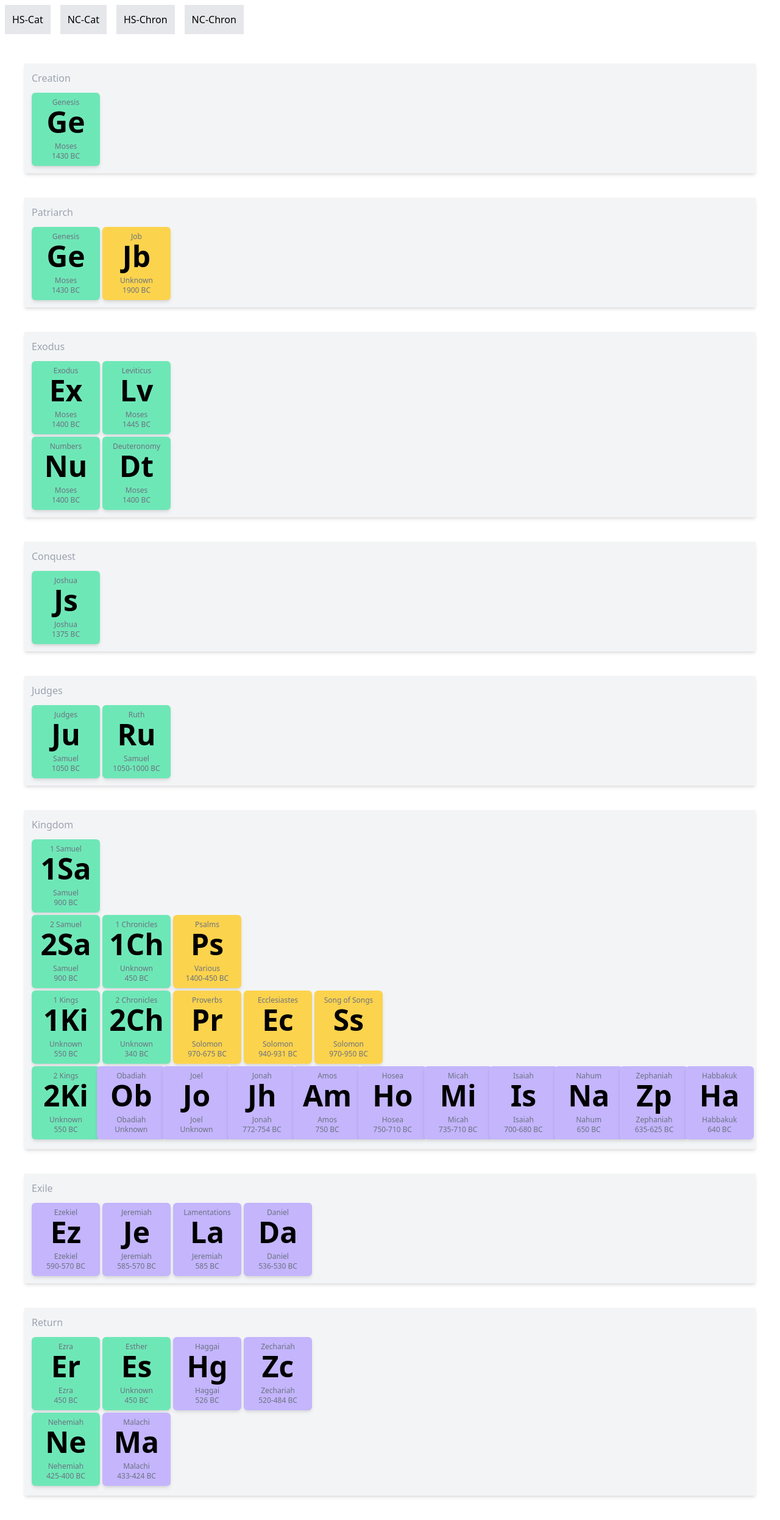
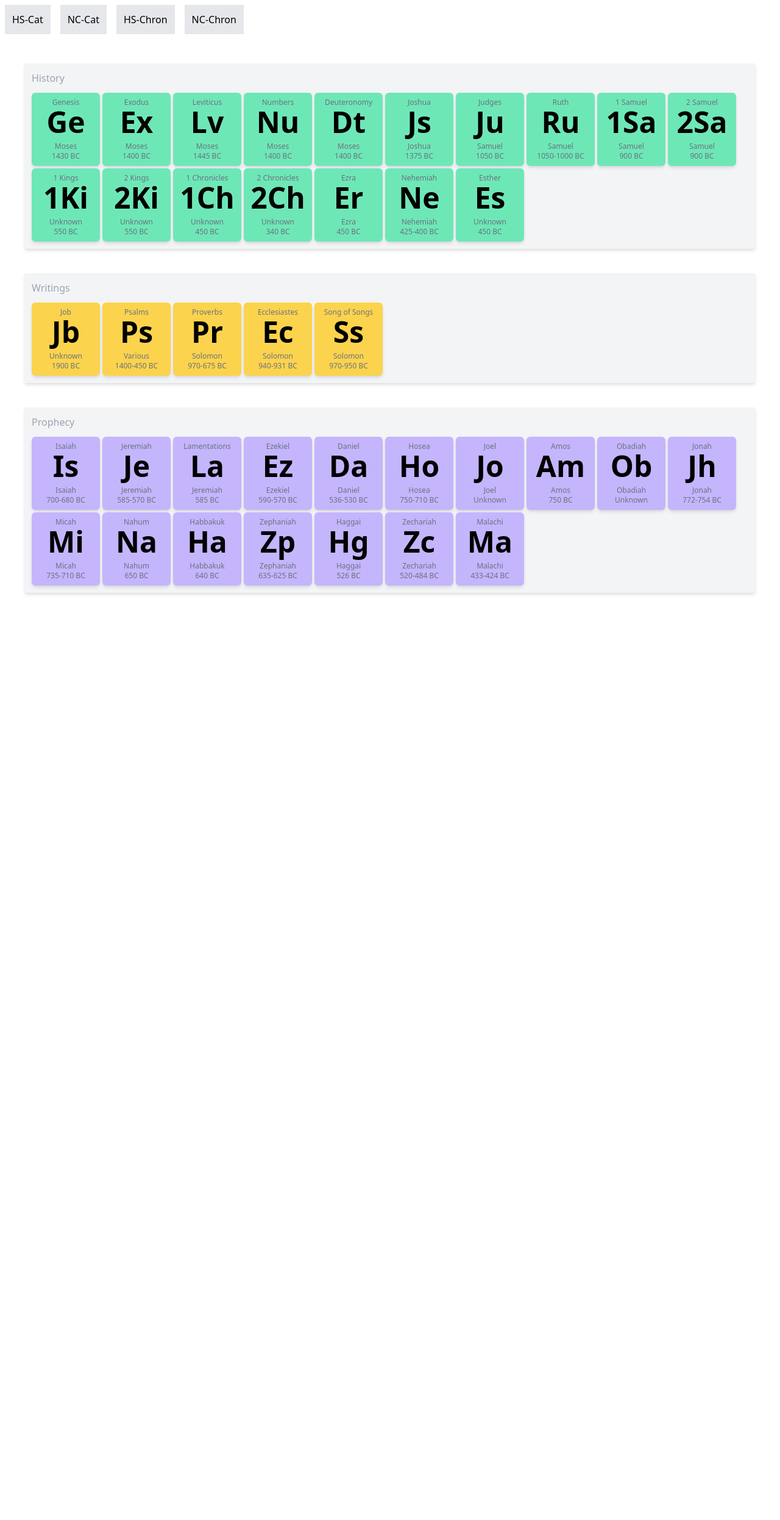
Before and after one commit to robkreisel/the-bible, a React (Create React App) app: page / in a window 1280 px wide. Shown: the whole page at 61% size. After the commit the page ends 1012 px from the top, so only its background shows below. Built offline with nearby package versions, Linux system fonts and the light colour scheme.

Commit message:
Added nav functionality

```diff
--- a/src/App.js
+++ b/src/App.js
@@ -3,23 +3,77 @@ import "./App.css";
 import OTDetails from "./components/OTDetails";
 import NTDetails from "./components/NTDetails";
 import OTChronological from "./components/OTChronological";
-import Nav from "./components/Nav";
+// import Nav from "./components/Nav";
 
-function App() {
-  return (
-    <div>
-      <Nav />
-      <div className="hidden">
-        <OTDetails />
+class App extends React.Component {
+  constructor(props) {
+    super(props);
+    this.handleClick = this.handleClick.bind(this);
+    this.state = { bookList: "HsCat" };
+  }
+
+  handleClick(e) {
+    this.setState({ bookList: e.target.value });
+  }
+
+  render() {
+    const bookList = this.state.bookList;
+    let displayedBookList;
+
+    switch (bookList) {
+      case "HsCat":
+        displayedBookList = <OTDetails />;
+        break;
+      case "HsChron":
+        displayedBookList = <OTChronological />;
+        break;
+      case "NcCat":
+        displayedBookList = <NTDetails />;
+        break;
+      case "NcChron":
+        displayedBookList = <NTDetails />;
+        break;
+      default:
+        displayedBookList = <OTDetails />;
+    }
+
+    return (
+      <div>
+        {/* <Nav /> */}
+        <div>
+          <button
+            className="rounded-none bg-gray-200 p-3 m-2"
+            value="HsCat"
+            onClick={this.handleClick}
+          >
+            HS-Cat
+          </button>
+          <button
+            className="rounded-none bg-gray-200 p-3 m-2"
+            value="NcCat"
+            onClick={this.handleClick}
+          >
+            NC-Cat
+          </button>
+          <button
+            className="rounded-none bg-gray-200 p-3 m-2"
+            value="HsChron"
+            onClick={this.handleClick}
+          >
+            HS-Chron
+          </button>
+          <button
+            className="rounded-none bg-gray-200 p-3 m-2"
+            value="NcChron"
+            onClick={this.handleClick}
+          >
+            NC-Chron
+          </button>
+        </div>
+        {displayedBookList}
       </div>
-      <div className="hidden">
-        <NTDetails />
-      </div>
-      <div className="block">
-        <OTChronological />
-      </div>
-    </div>
-  );
+    );
+  }
 }
 
 export default App;
--- a/src/components/Nav.jsx
+++ b/src/components/Nav.jsx
@@ -3,7 +3,12 @@ import React from "react";
 export default function Nav() {
   return (
     <div>
-      <button className="rounded-none bg-gray-200 p-3 m-2">HS-Cat</button>
+      <button
+        className="rounded-none bg-gray-200 p-3 m-2"
+        // onClick={handleClick}
+      >
+        HS-Cat
+      </button>
       <button className="rounded-none bg-gray-200 p-3 m-2">NC-Cat</button>
       <button className="rounded-none bg-gray-200 p-3 m-2">HS-Chron</button>
       <button className="rounded-none bg-gray-200 p-3 m-2">NC-Chron</button>
--- a/src/components/OTChronological.jsx
+++ b/src/components/OTChronological.jsx
@@ -1,24 +1,37 @@
 import React from "react";
 import Book from "./Book";
-import data from '../data/otBookInformation';
-
+import data from "../data/otBookInformation";
 
 export default function OTChronological() {
-
-    const kingdomR2Symbols = ['2Sa', '1Ch', 'Ps'];
-    const kingdomR3Symbols = ['1Ki', '2Ch', 'Pr', 'Ec', 'Ss'];
-    const kingdomR4Symbols = ['2Ki', 'Ob', 'Jo', 'Jh', 'Am', 'Ho', 'Mi', 'Is', 'Na', 'Zp', 'Ha'];
-    const exileSymbols = ['Ez', 'Je', 'La', 'Da'];
-    const returnR1Symbols = ['Er', 'Es', 'Hg', 'Zc'];
-    const returnR2Symbols = ['Ne', 'Ma'];
-
+  const kingdomR2Symbols = ["2Sa", "1Ch", "Ps"];
+  const kingdomR3Symbols = ["1Ki", "2Ch", "Pr", "Ec", "Ss"];
+  const kingdomR4Symbols = [
+    "2Ki",
+    "Ob",
+    "Jo",
+    "Jh",
+    "Am",
+    "Ho",
+    "Mi",
+    "Is",
+    "Na",
+    "Zp",
+    "Ha",
+  ];
+  const exileSymbols = ["Ez", "Je", "La", "Da"];
+  const returnR1Symbols = ["Er", "Es", "Hg", "Zc"];
+  const returnR2Symbols = ["Ne", "Ma"];
 
   return (
     <div>
       <div className="m-3 p-3 md:m-10 bg-gray-100 shadow-md overflow-hidden">
         <div className="mb-3 text-gray-400">Creation</div>
         <div className="flex flex-wrap gap-1">
-                    {data.filter(function (book) { return book.era.includes("creation"); }).map((book) => (
+          {data
+            .filter(function (book) {
+              return book.era.includes("creation");
+            })
+            .map((book) => (
               <Book book={book} key={book.symbol} />
             ))}
         </div>
@@ -27,7 +40,11 @@ export default function OTChronological() {
         <div className="mb-3 text-gray-400">Patriarch</div>
         <div className="flex">
           <div className="grid grid-cols-2 gap-1">
-                        {data.filter(function (book) { return book.era.includes("patriarch"); }).map((book) => (
+            {data
+              .filter(function (book) {
+                return book.era.includes("patriarch");
+              })
+              .map((book) => (
                 <Book book={book} key={book.symbol} />
               ))}
           </div>
@@ -37,7 +54,11 @@ export default function OTChronological() {
         <div className="mb-3 text-gray-400">Exodus</div>
         <div className="flex">
           <div className="grid grid-rows-2 grid-cols-2 gap-1">
-                        {data.filter(function (book) { return book.era.includes("exodus"); }).map((book) => (
+            {data
+              .filter(function (book) {
+                return book.era.includes("exodus");
+              })
+              .map((book) => (
                 <Book book={book} key={book.symbol} />
               ))}
           </div>
@@ -46,7 +67,11 @@ export default function OTChronological() {
       <div className="m-3 p-3 md:m-10 bg-gray-100 shadow-md overflow-hidden">
         <div className="mb-3 text-gray-400">Conquest</div>
         <div className="flex flex-wrap gap-1">
-                    {data.filter(function (book) { return book.era.includes("conquest"); }).map((book) => (
+          {data
+            .filter(function (book) {
+              return book.era.includes("conquest");
+            })
+            .map((book) => (
               <Book book={book} key={book.symbol} />
             ))}
         </div>
@@ -55,7 +80,11 @@ export default function OTChronological() {
         <div className="mb-3 text-gray-400">Judges</div>
         <div className="flex">
           <div className="grid grid-cols-2 gap-1">
-                        {data.filter(function (book) { return book.era.includes("judges"); }).map((book) => (
+            {data
+              .filter(function (book) {
+                return book.era.includes("judges");
+              })
+              .map((book) => (
                 <Book book={book} key={book.symbol} />
               ))}
           </div>
@@ -64,26 +93,51 @@ export default function OTChronological() {
       <div className="m-3 p-3 md:m-10 bg-gray-100 shadow-md overflow-hidden">
         <div className="mb-3 text-gray-400">Kingdom</div>
         <div className="pb-1">
-                    <Book book={data.find(function (book) { return book.symbol === "1Sa" })} />
+          <Book
+            book={data.find(function (book) {
+              return book.symbol === "1Sa";
+            })}
+          />
         </div>
         <div className="flex pb-1">
           <div className="grid grid-cols-5 gap-1">
             {kingdomR2Symbols.map(function (symbol) {
-                            return <Book book={data.find(function (book) { return book.symbol === symbol })} />
+              return (
+                <Book
+                  book={data.find(function (book) {
+                    return book.symbol === symbol;
+                  })}
+                  //   key={book.symbol}
+                />
+              );
             })}
           </div>
         </div>
         <div className="flex pb-1">
           <div className="grid grid-cols-5 gap-1">
             {kingdomR3Symbols.map(function (symbol) {
-                            return <Book book={data.find(function (book) { return book.symbol === symbol })} />
+              return (
+                <Book
+                  book={data.find(function (book) {
+                    return book.symbol === symbol;
+                  })}
+                  //   key={book.symbol}
+                />
+              );
             })}
           </div>
         </div>
         <div className="flex pb-1">
           <div className="grid grid-cols-11 gap-1">
             {kingdomR4Symbols.map(function (symbol) {
-                            return <Book book={data.find(function (book) { return book.symbol === symbol })} />
+              return (
+                <Book
+                  book={data.find(function (book) {
+                    return book.symbol === symbol;
+                  })}
+                  //   key={book.symbol}
+                />
+              );
             })}
           </div>
         </div>
@@ -92,7 +146,14 @@ export default function OTChronological() {
         <div className="mb-3 text-gray-400">Exile</div>
         <div className="flex flex-wrap gap-1">
           {exileSymbols.map(function (symbol) {
-                        return <Book book={data.find(function (book) { return book.symbol === symbol })} />
+            return (
+              <Book
+                book={data.find(function (book) {
+                  return book.symbol === symbol;
+                })}
+                // key={book.symbol}
+              />
+            );
           })}
         </div>
       </div>
@@ -101,14 +162,28 @@ export default function OTChronological() {
         <div className="flex pb-1">
           <div className="grid grid-cols-5 gap-1">
             {returnR1Symbols.map(function (symbol) {
-                            return <Book book={data.find(function (book) { return book.symbol === symbol })} />
+              return (
+                <Book
+                  book={data.find(function (book) {
+                    return book.symbol === symbol;
+                  })}
+                  //   key={book.symbol}
+                />
+              );
             })}
           </div>
         </div>
         <div className="flex pb-1">
           <div className="grid grid-cols-5 gap-1">
             {returnR2Symbols.map(function (symbol) {
-                            return <Book book={data.find(function (book) { return book.symbol === symbol })} />
+              return (
+                <Book
+                  book={data.find(function (book) {
+                    return book.symbol === symbol;
+                  })}
+                  //   key={book.symbol}
+                />
+              );
             })}
           </div>
         </div>
```
Lines whose indentation alone changed are shown as unchanged.
